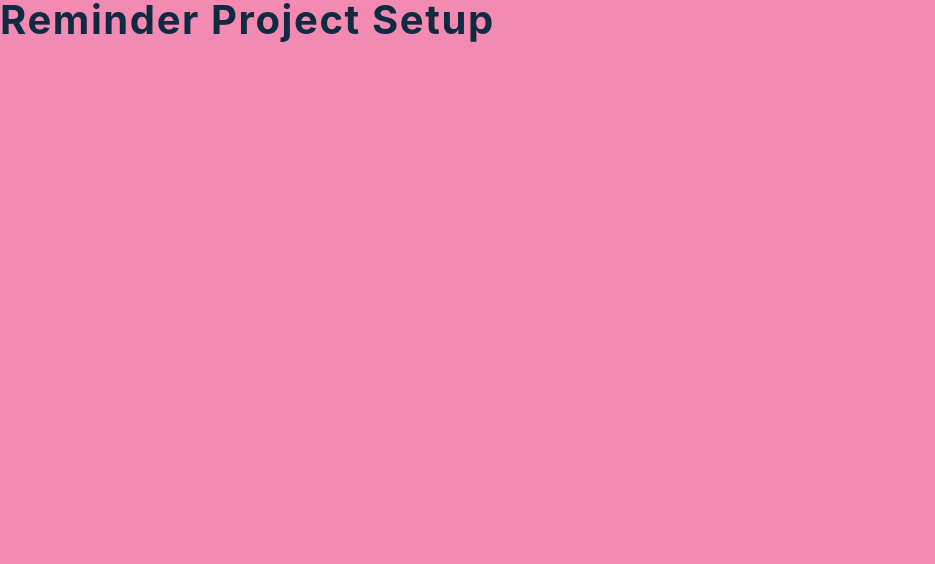
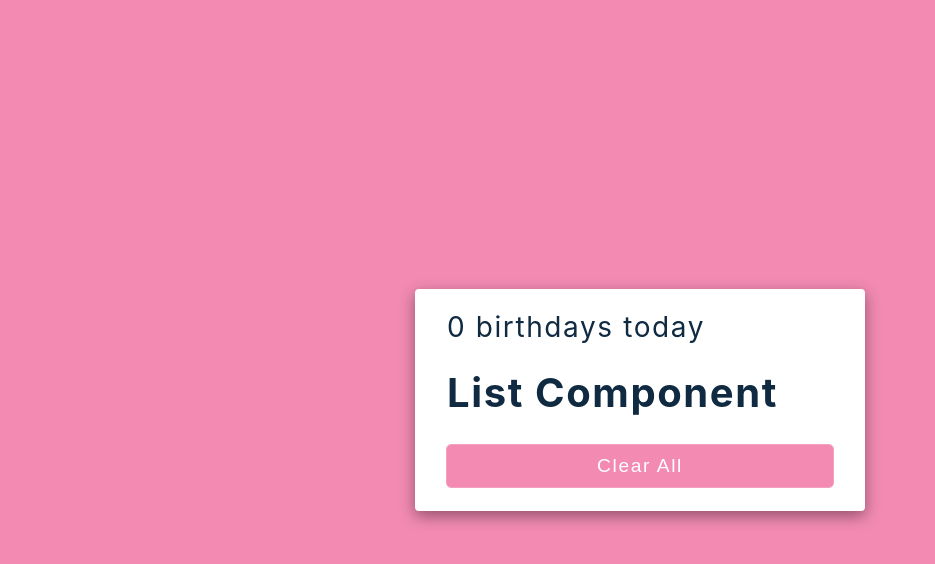
Before and after one commit to SandraFernandz/BirthdayReminder, a React (Create React App) app in the folder my-birthday-reminder/: page / in a window 1280 px wide. Shown: the top 564 px of the page, without its empty margins (0-935 px from the left). Built offline with nearby package versions, Linux system fonts and the light colour scheme.

Commit message:
added first structure, styles are all completed for react practice puposes

```diff
--- a/my-birthday-reminder/src/App.js
+++ b/my-birthday-reminder/src/App.js
@@ -1,8 +1,23 @@
-import React from 'react';
+import React, { useState } from 'react';
 import data from './data';
 import List from './List';
 function App() {
-  return <h2>reminder project setup</h2>;
+  const [people, setPeople] = useState(data);
+  return (
+    <main>
+      <section className="container">
+        <h3>0 birthdays today</h3>
+        <List people={people} />
+        <button
+          onClick={() => {
+            console.log('click');
+          }}
+        >
+          Clear all
+        </button>
+      </section>
+    </main>
+  );
 }
 
 export default App;
```
